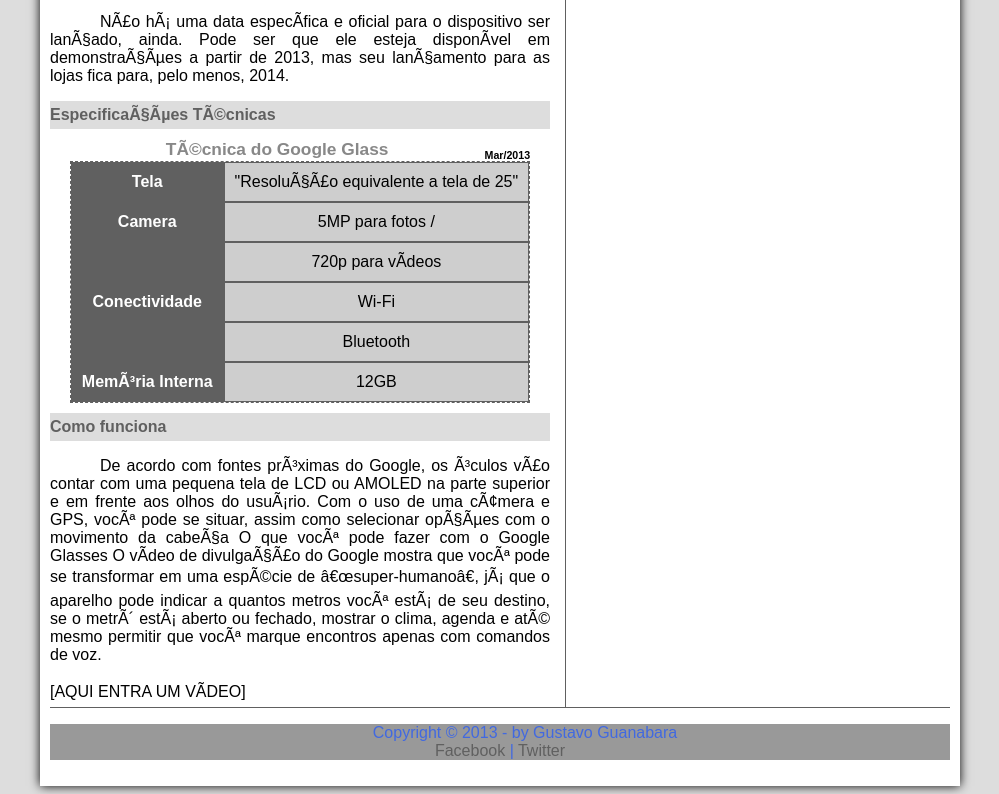
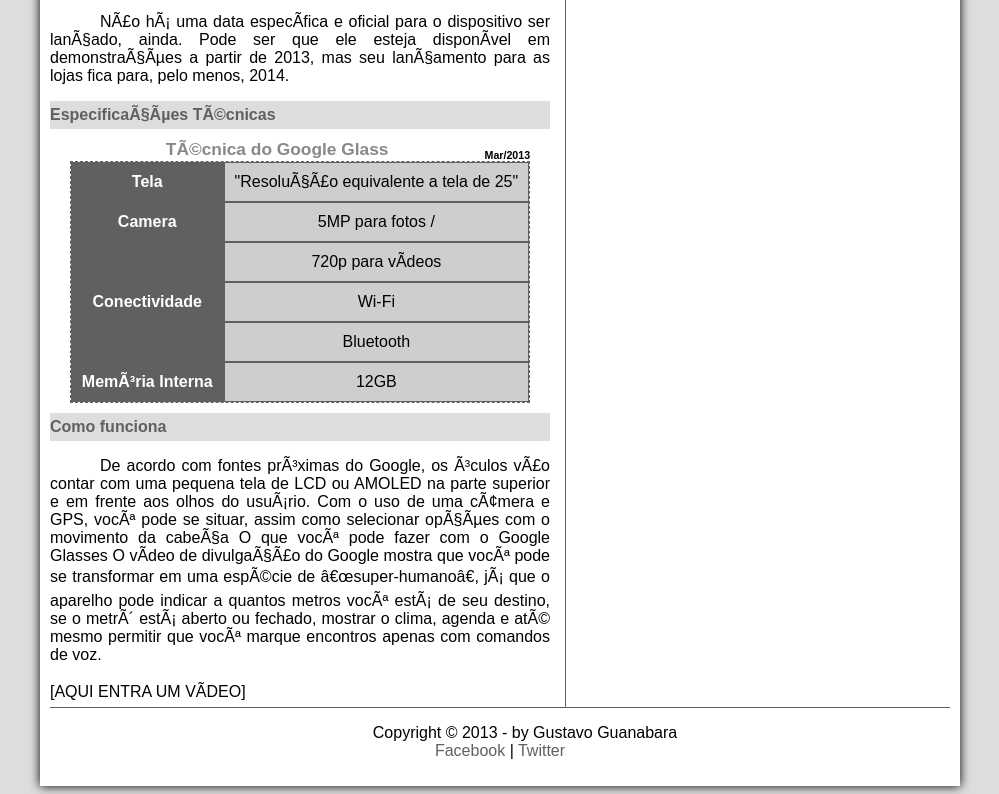
Before and after one commit to thiagomachadoo/Google-Glass-Project, a plain HTML site: page curso-html5-pacote01/projeto-glass-html5/index.html in a window 1280 px wide. Shown: the part 849-1643 px from the top of the page, without its empty margins (140-1139 px from the left). Drawn offline with Linux system fonts and the light colour scheme.

Commit message:
formatação

```diff
--- a/curso-html5-pacote01/projeto-glass-html5/_css/estilo.css
+++ b/curso-html5-pacote01/projeto-glass-html5/_css/estilo.css
@@ -226,10 +226,3 @@
     text-align: center;
 
 }
-
-footer#rodape p {
-    background-color: rgba(0,0,0,.4);
-    color: royalblue;
-    padding: 0px;
-    clip-rule: evenodd;
-}
```
